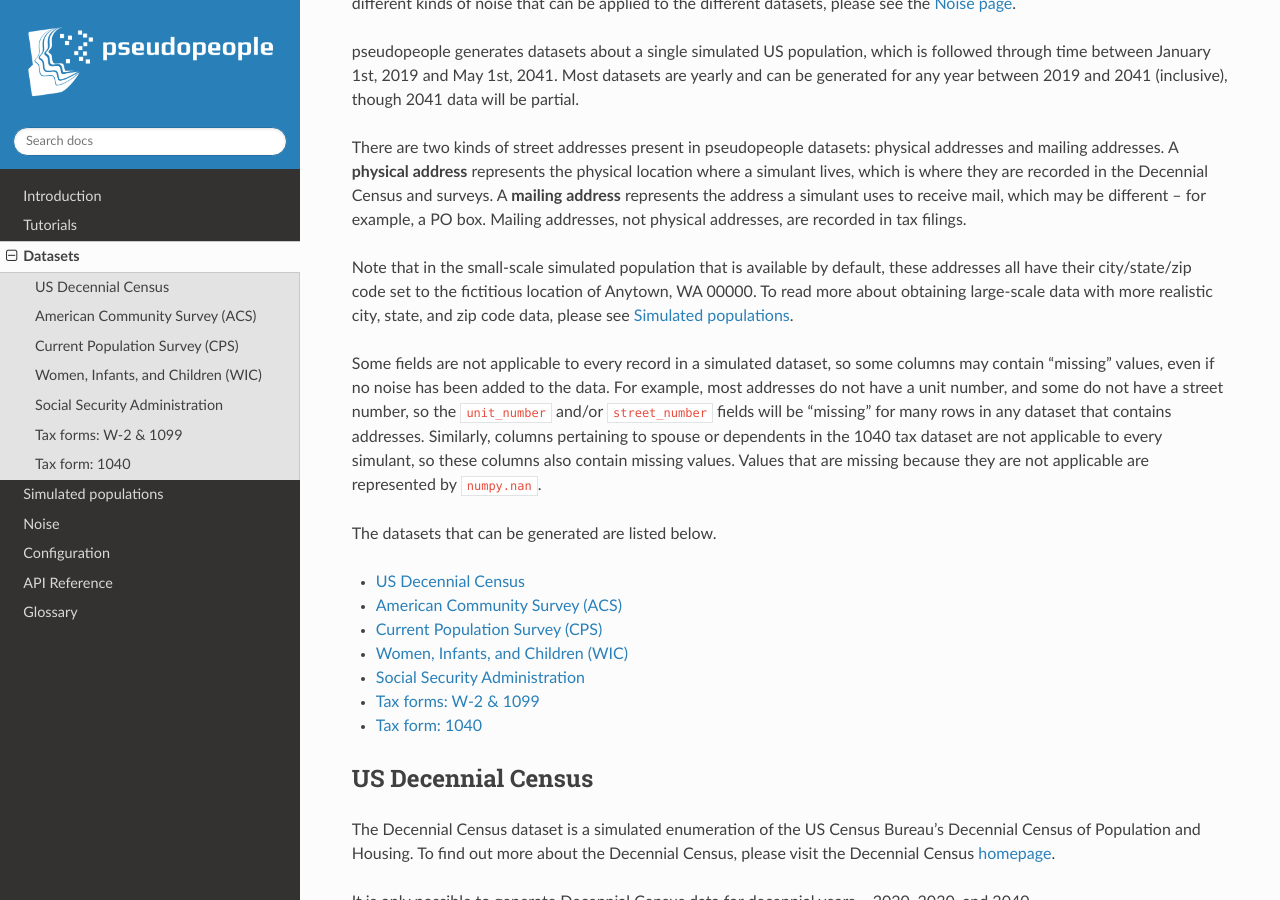
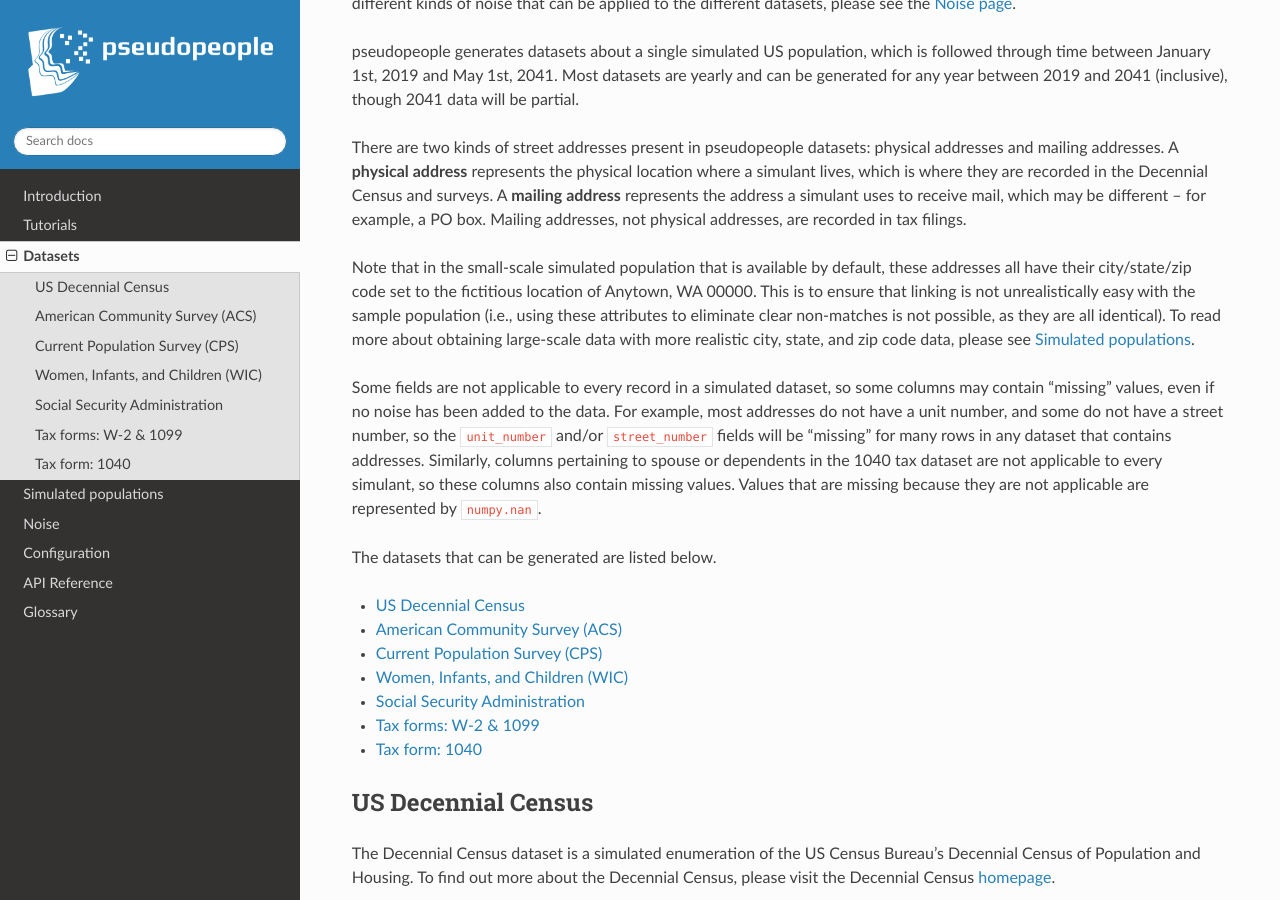
Before and after one commit to ihmeuw/pseudopeople, a Sphinx documentation site: the page built from docs/source/datasets/index.rst, in a window 1280 px wide and 900 px high, scrolled down 312 px. Built offline with Sphinx 7.4.7 and the Read the Docs theme 2.0.0, drawn with Linux system fonts in a browser that asks for light colours; the version number could not be read and is left out.

Commit message:
Add brief explanation of why sample population has single city/state/zip  (#398)
Co-authored-by: Alix Pletcher <pletale@ihme.washington.edu>

```diff
--- a/docs/source/datasets/index.rst
+++ b/docs/source/datasets/index.rst
@@ -26,11 +26,16 @@ A **mailing address** represents the address a simulant uses to receive mail,
 which may be different -- for example, a PO box.
 Mailing addresses, not physical addresses, are recorded in tax filings.
 
-Note that in the small-scale simulated population that is available by default, these addresses all have their city/state/zip code set to the fictitious location of Anytown, WA 00000.  To read more about obtaining large-scale data with more realistic city, state, and zip code data, please see :ref:`Simulated populations <simulated_populations_main>`.
+Note that in the small-scale simulated population that is available by default, these addresses all have their
+city/state/zip code set to the fictitious location of Anytown, WA 00000. This is to ensure that linking is not
+unrealistically easy with the sample population (i.e., using these attributes to eliminate clear non-matches is
+not possible, as they are all identical). To read more about obtaining large-scale data with more realistic city, state, and zip code data, please see
+:ref:`Simulated populations <simulated_populations_main>`.
 
 Some fields are not applicable to every record in a simulated dataset,
 so some columns may contain "missing" values, even if no noise has been added to the data.
-For example, most addresses do not have a unit number, and some do not have a street number, so the :code:`unit_number` and/or :code:`street_number` fields will be "missing" for many rows in any dataset that contains addresses.
+For example, most addresses do not have a unit number, and some do not have a street number, so the
+:code:`unit_number` and/or :code:`street_number` fields will be "missing" for many rows in any dataset that contains addresses.
 Similarly, columns pertaining to spouse or dependents in the 1040 tax dataset are not applicable to every simulant, so these columns also contain missing values.
 Values that are missing because they are not applicable are represented by :code:`numpy.nan`.
 
```
